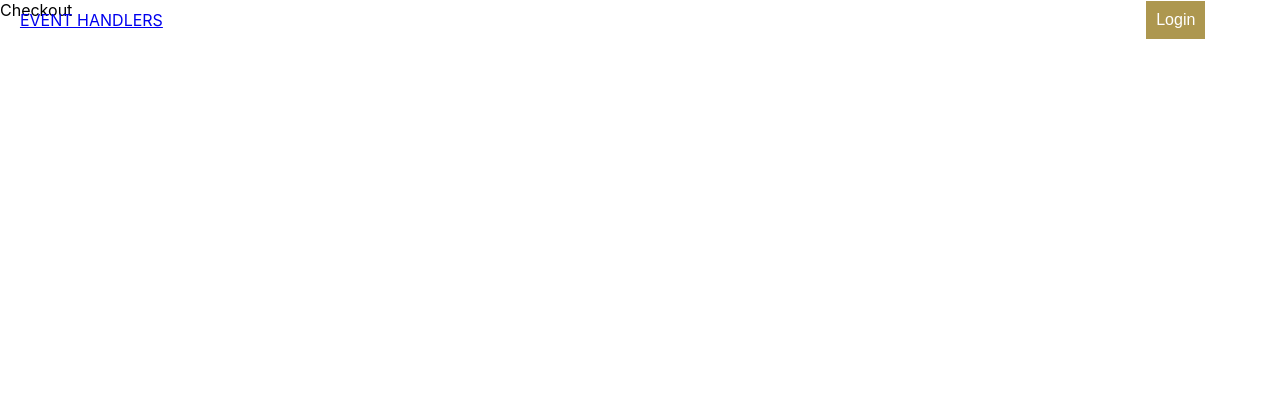
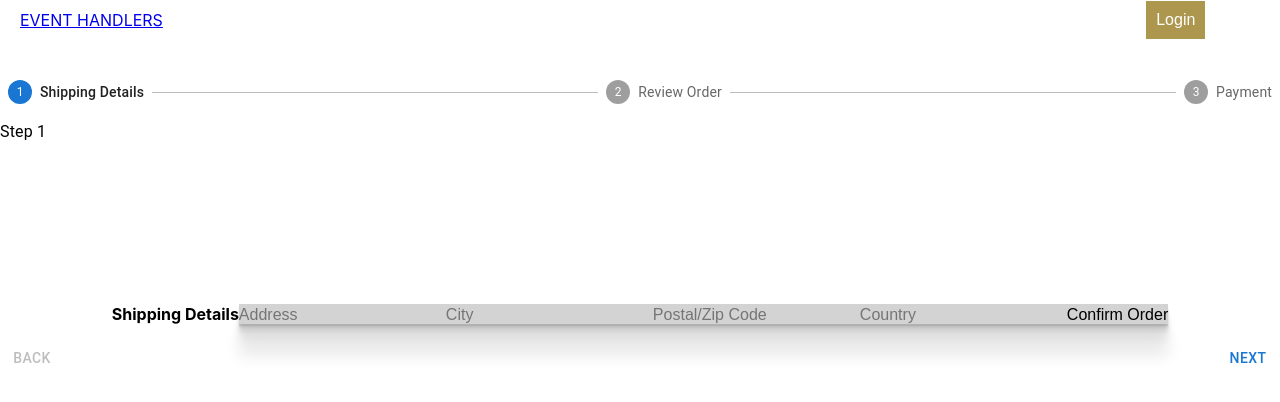
Before and after one commit to GobiShanthan/eventhandlers, a React (Create React App) app: page /checkout in a window 1280 px wide. Shown: the top 402 px of the page. Built offline with nearby package versions, Linux system fonts and the light colour scheme.

Commit message:
Add checkout page

```diff
--- /dev/null
+++ b/src/components/Cart/Cart.jsx
@@ -0,0 +1,36 @@
+import React,{useState} from 'react'
+import {useSelector,useDispatch} from 'react-redux'
+import {
+  CartContainer,
+  BorderContainer
+} from './Cart.styled'
+
+
+
+const Cart = () => {
+
+  //REDUX
+const dispatch = useDispatch()
+
+const cartData = useSelector((state)=>state.cartData)
+
+
+  return (
+    <>
+      {cartData && cartData.cart ? cartData.cart.map(c=>(
+        <BorderContainer cartFull={true}>
+          <h1>{c.title}</h1>
+          <h3>{c.description}</h3>
+          <h3>CAD ${c.price.toFixed(2)}</h3>
+
+
+
+        <button>Delete</button>
+
+        </BorderContainer>
+      )):<h1>Your cart is empty</h1>}
+    </>
+  )
+}
+
+export default Cart
--- /dev/null
+++ b/src/components/Cart/Cart.styled.jsx
@@ -0,0 +1,12 @@
+import styled from 'styled-components'
+import {motion }from 'framer-motion'
+
+
+export const CartContainer = styled(motion.div)`
+ margin-top:10vh;
+`
+
+
+export const BorderContainer = styled(motion.div)`
+border:solid 1px black;
+`
--- a/src/pages/Cart/Cart.jsx
+++ b/src/pages/Cart/Cart.jsx
@@ -1,36 +1,22 @@
 import React,{useState} from 'react'
 import {useSelector,useDispatch} from 'react-redux'
+import MenuItem from '../../components/MenuItems/MenuItem'
+import Checkout from '../Checkout/Checkout'
 import {
   CartContainer,
   BorderContainer
 } from './Cart.styled'
+import Cart from "../../components/Cart/Cart"
 
 
-
-const Cart = () => {
-
-  //REDUX
-const dispatch = useDispatch()
-
-const cartData = useSelector((state)=>state.cartData)
-
+const CartPage = () => {
 
   return (
     <CartContainer >
-      {cartData && cartData.cart ? cartData.cart.map(c=>(
-        <BorderContainer cartFull={true}>
-          <h1>{c.title}</h1>
-          <h3>{c.description}</h3>
-          <h3>CAD ${c.price.toFixed(2)}</h3>
-
-
-
-        <button>Delete</button>
-
-        </BorderContainer>
-      )):<h1>Your cart is empty</h1>}
+      <Cart />
+      <MenuItem name='checkout' link='/checkout' />
     </CartContainer>
   )
 }
 
-export default Cart
+export default CartPage
--- a/src/pages/Checkout/Checkout.jsx
+++ b/src/pages/Checkout/Checkout.jsx
@@ -1,8 +1,80 @@
 import React from 'react'
+import OrderForm from '../../components/OrderForm/OrderForm'
+import Cart from '../../components/Cart/Cart'
 
-const Checkout = () => {
+import Box from '@mui/material/Box';
+import Stepper from '@mui/material/Stepper';
+import Step from '@mui/material/Step';
+import StepLabel from '@mui/material/StepLabel';
+import Button from '@mui/material/Button';
+import Typography from '@mui/material/Typography';
+import { CheckoutContainer } from './Checkout.styled';
+
+const steps = ['Shipping Details', 'Review Order', 'Payment'];
+
+export default function Checkout() {
+  const [activeStep, setActiveStep] = React.useState(0);
+
+  const handleNext = () => {
+    setActiveStep((prevActiveStep) => prevActiveStep + 1);
+  };
+
+  const handleBack = () => {
+    setActiveStep((prevActiveStep) => prevActiveStep - 1);
+  };
+
+  const handleReset = () => {
+    setActiveStep(0);
+  };
+
   return (
-    <div>Checkout</div>
-  )
+    <CheckoutContainer>
+
+    <Box sx={{ width: '100%' }}>
+      <Stepper activeStep={activeStep}>
+        {steps.map((label, index) => {
+          const stepProps = {};
+          const labelProps = {};
+          return (
+            <Step key={label} {...stepProps}>
+              <StepLabel {...labelProps}>{label}</StepLabel>
+            </Step>
+          );
+        })}
+      </Stepper>
+      {activeStep === steps.length ? (
+        <React.Fragment>
+          <Typography sx={{ mt: 2, mb: 1 }}>
+            All steps completed - you&apos;re finished
+          </Typography>
+          <Box sx={{ display: 'flex', flexDirection: 'row', pt: 2 }}>
+            <Box sx={{ flex: '1 1 auto' }} />
+            <Button onClick={handleReset}>Reset</Button>
+          </Box>
+        </React.Fragment>
+      ) : (
+        <React.Fragment>
+          <Typography sx={{ mt: 2, mb: 1 }}>Step {activeStep + 1}
+          </Typography>
+           {activeStep === 0 && <OrderForm />}
+           {activeStep === 1 && <Cart />}
+          <Box sx={{ display: 'flex', flexDirection: 'row', pt: 2 }}>
+            <Button
+              color="inherit"
+              disabled={activeStep === 0}
+              onClick={handleBack}
+              sx={{ mr: 1 }}
+            >
+              Back
+            </Button>
+            <Box sx={{ flex: '1 1 auto' }} />
+            <Button onClick={handleNext}>
+              {activeStep === steps.length - 1 ? 'Finish' : 'Next'}
+            </Button>
+          </Box>
+        </React.Fragment>
+      )}
+    </Box>
+    </CheckoutContainer>
+  );
 }
- export default Checkout
--- a/src/pages/Checkout/Checkout.styled.jsx
+++ b/src/pages/Checkout/Checkout.styled.jsx
@@ -1,2 +1,6 @@
 import styled from 'styled-components'
 import {motion }from 'framer-motion'
+
+export const CheckoutContainer = styled(motion.div)`
+ margin-top:10vh;
+`
```
